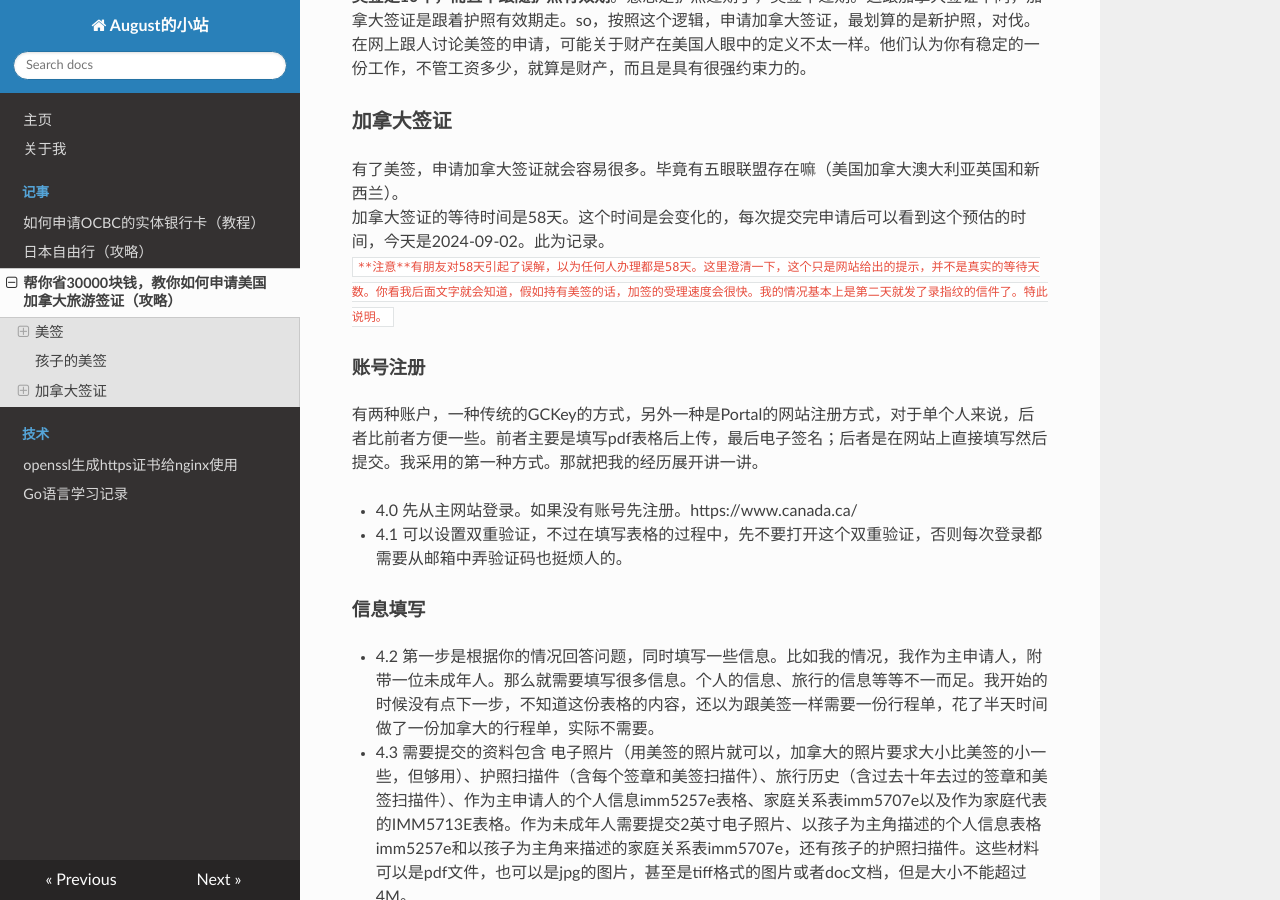
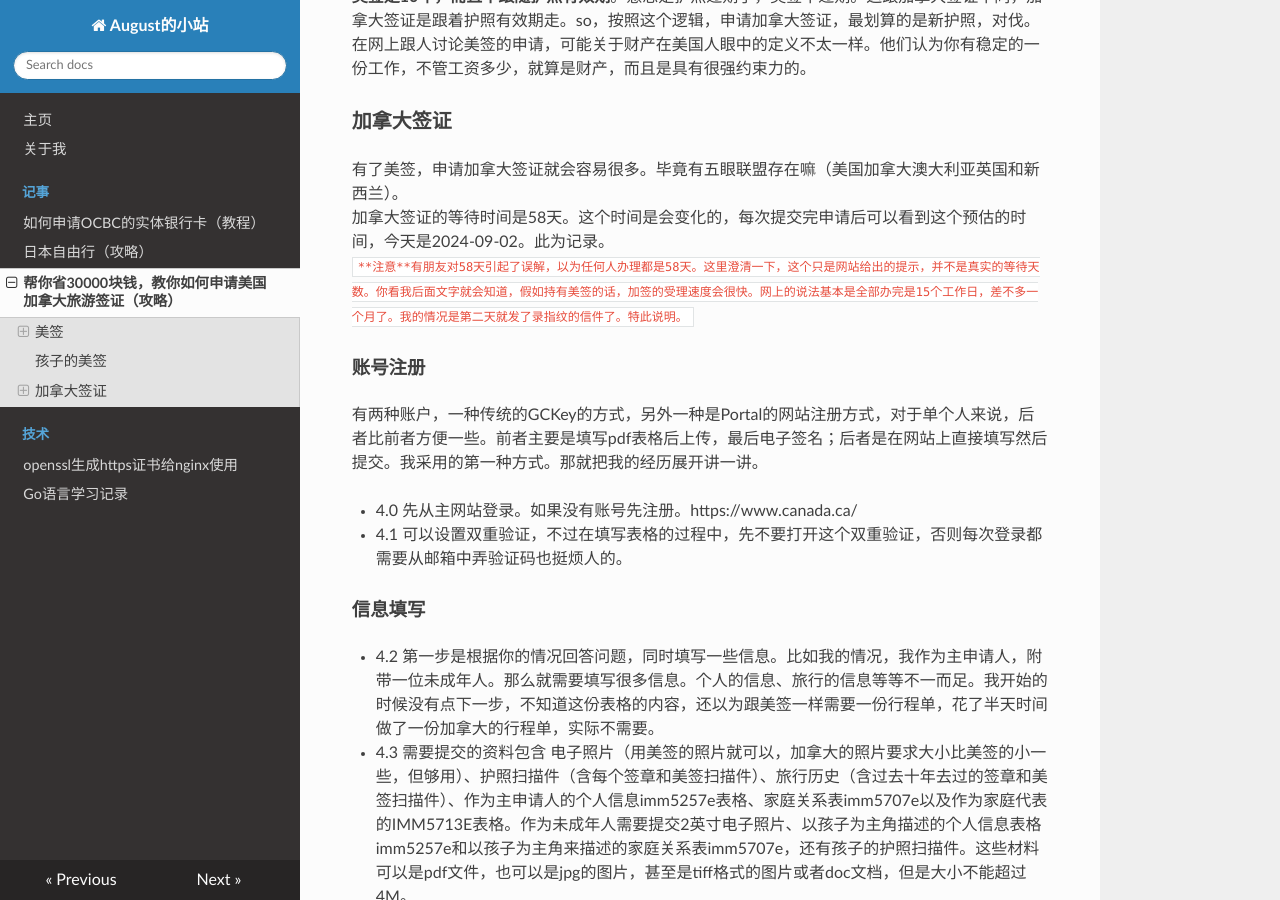
Before and after one commit to ee4ga9d/my-project, an MkDocs documentation site: the page built from docs/2024/08/30.md, in a window 1280 px wide and 900 px high, scrolled down 3890 px. Built offline with MkDocs 1.6.1, drawn with Linux system fonts in a browser that asks for light colours; nearby versions of some CDN libraries.

Commit message:
canada-visa

```diff
--- a/docs/2024/08/30.md
+++ b/docs/2024/08/30.md
@@ -84,7 +84,7 @@
 
 有了美签，申请加拿大签证就会容易很多。毕竟有五眼联盟存在嘛（美国加拿大澳大利亚英国和新西兰）。
 加拿大签证的等待时间是58天。这个时间是会变化的，每次提交完申请后可以看到这个预估的时间，今天是2024-09-02。此为记录。
-`**注意**有朋友对58天引起了误解，以为任何人办理都是58天。这里澄清一下，这个只是网站给出的提示，并不是真实的等待天数。你看我后面文字就会知道，假如持有美签的话，加签的受理速度会很快。我的情况基本上是第二天就发了录指纹的信件了。特此说明。`
+`**注意**有朋友对58天引起了误解，以为任何人办理都是58天。这里澄清一下，这个只是网站给出的提示，并不是真实的等待天数。你看我后面文字就会知道，假如持有美签的话，加签的受理速度会很快。网上的说法基本是全部办完是15个工作日，差不多一个月了。我的情况是第二天就发了录指纹的信件了。特此说明。`
 
 #### 账号注册
   有两种账户，一种传统的GCKey的方式，另外一种是Portal的网站注册方式，对于单个人来说，后者比前者方便一些。前者主要是填写pdf表格后上传，最后电子签名；后者是在网站上直接填写然后提交。我采用的第一种方式。那就把我的经历展开讲一讲。
```
